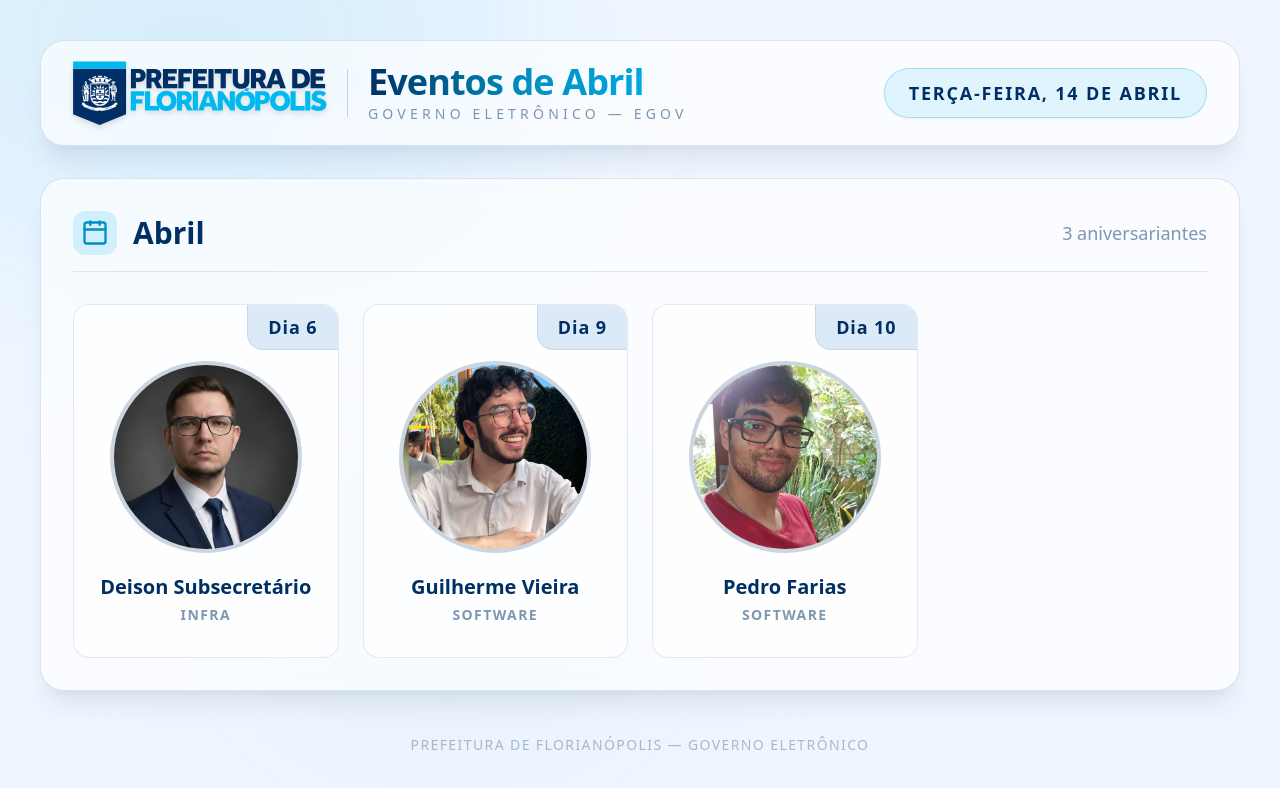
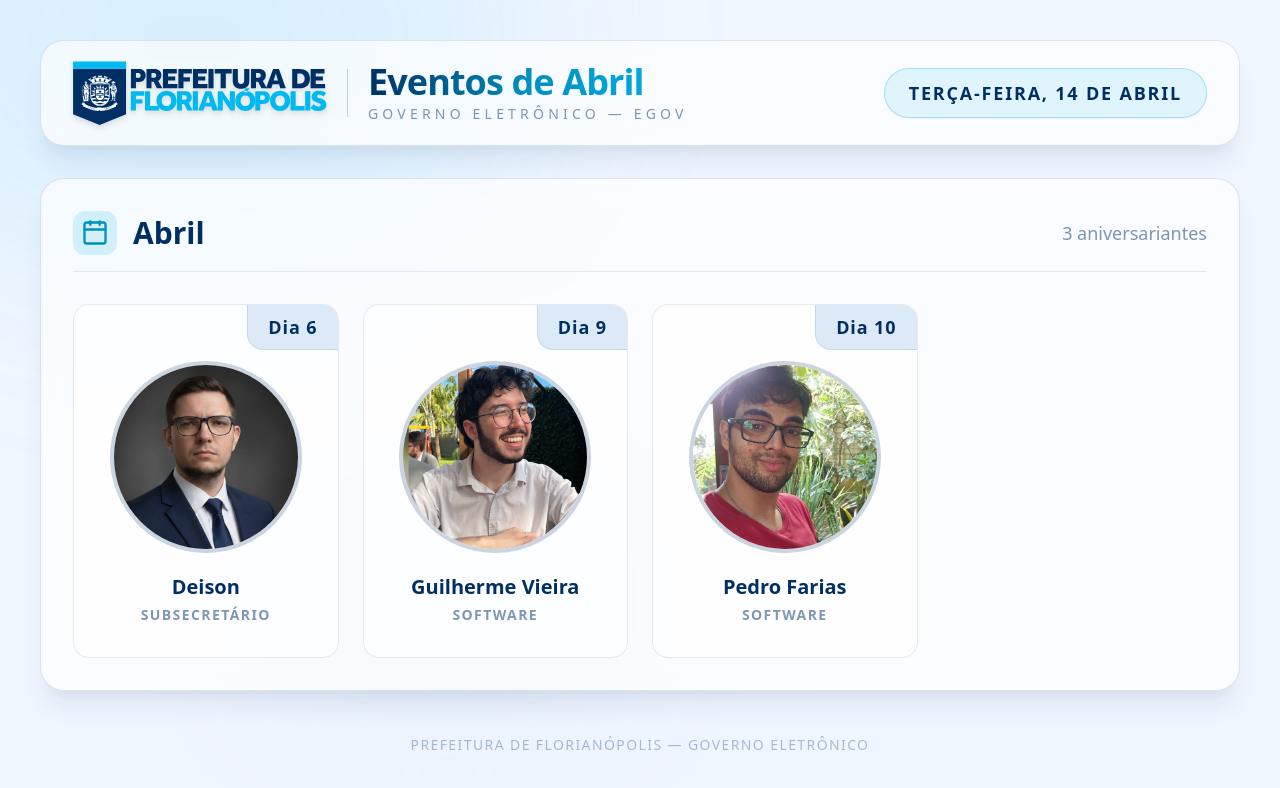
Before and after one commit to rubenscpneto/birthday-dashboard, a React (Vite) app: page / in a window 1280 px wide. Shown: the top 788 px of the page. Built offline with nearby package versions, Linux system fonts and the light colour scheme.

Commit message:
atualizando roles deison, gui e fabio

```diff
--- a/src/components/BirthdayDashboard.jsx
+++ b/src/components/BirthdayDashboard.jsx
@@ -26,13 +26,13 @@ const generateMockData = () => {
     { id: 3, name: 'Geninho', surname: '', birthday: '02-26', department: 'Software' },
     { id: 4, name: 'Alex', surname: '', birthday: '01-04', department: 'Software' },
     { id: 5, name: 'Isabella', surname: '', birthday: '11-30', department: 'Software' },
-    { id: 6, name: 'Fábio', surname: '', birthday: '01-08', department: 'Software' },
+    { id: 6, name: 'Fábio', surname: '', birthday: '01-08', department: 'Diretor de Software' },
     { id: 7, name: 'Pedro', surname: 'Farias', photo: 'images/pedroFreitas.png', birthday: '04-10', department: 'Software' },
-    { id: 8, name: 'Deison', surname: 'Subsecretário', photo: 'images/deison.png', birthday: '04-06', department: 'Infra' },
+    { id: 8, name: 'Deison', surname: '', photo: 'images/deison.png', birthday: '04-06', department: 'Subsecretário' },
     { id: 9, name: 'Matheus', surname: 'Henrique', birthday: '01-20', department: 'Infra' },
     { id: 10, name: 'Pedro', surname: 'Guimarães', birthday: '09-09', department: 'Infra' },
     { id: 11, name: 'Matheus', surname: 'Martins', birthday: '11-22', department: 'Infra' },
-    { id: 12, name: 'Gui', surname: 'Souza', birthday: '02-10', department: 'Infra' },
+    { id: 12, name: 'Gui', surname: 'Souza', birthday: '02-10', department: 'Gerente de Infra' },
     { id: 13, name: 'Márcio', surname: '', birthday: '08-27', department: 'Infra' },
     { id: 14, name: 'João Pedro', surname: '', photo: 'images/joaoPedro.png', birthday: '05-14', department: 'Infra' },
     { id: 15, name: 'Cássio', surname: '', photo: '', birthday: '12-04', department: 'Analista' },
```
